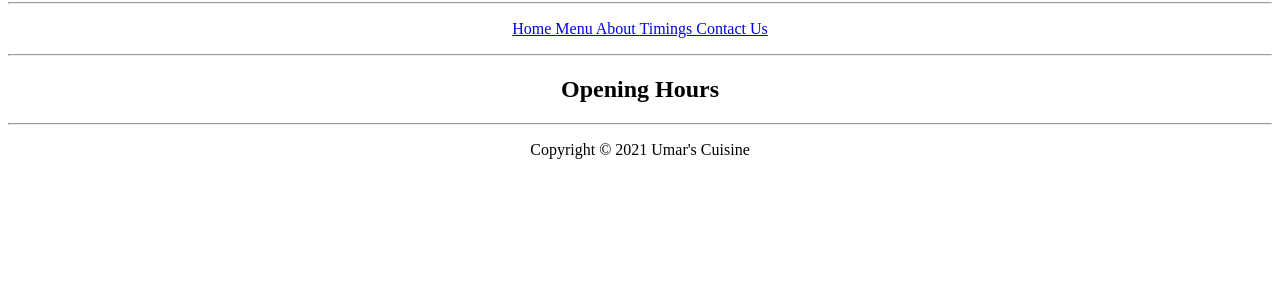
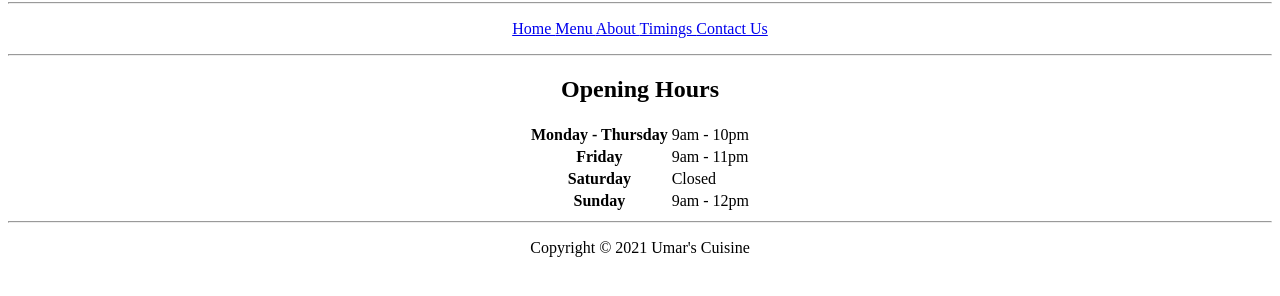
Before and after one commit to hamza-aamir-1/SMIT_Assignment_HTML_Pages, a plain HTML site: page timings.html in a window 1280 px wide. Shown: the part 78-374 px from the top of the page. Drawn offline with Linux system fonts and the light colour scheme.

Commit message:
Update timings.html

```diff
--- a/timings.html
+++ b/timings.html
@@ -24,7 +24,24 @@
 
         <h2>Opening Hours</h2>
 
-
+        <table>
+            <tr>
+                <th>Monday - Thursday</th>
+                <td>9am - 10pm</td>
+            </tr>
+            <tr>
+                <th>Friday</th>
+                <td>9am - 11pm</td>
+            </tr>
+            <tr>
+                <th>Saturday</th>
+                <td>Closed</td>
+            </tr>
+            <tr>
+                <th>Sunday</th>
+                <td>9am - 12pm</td>
+            </tr>
+        </table>
 
         <hr>
 
```
